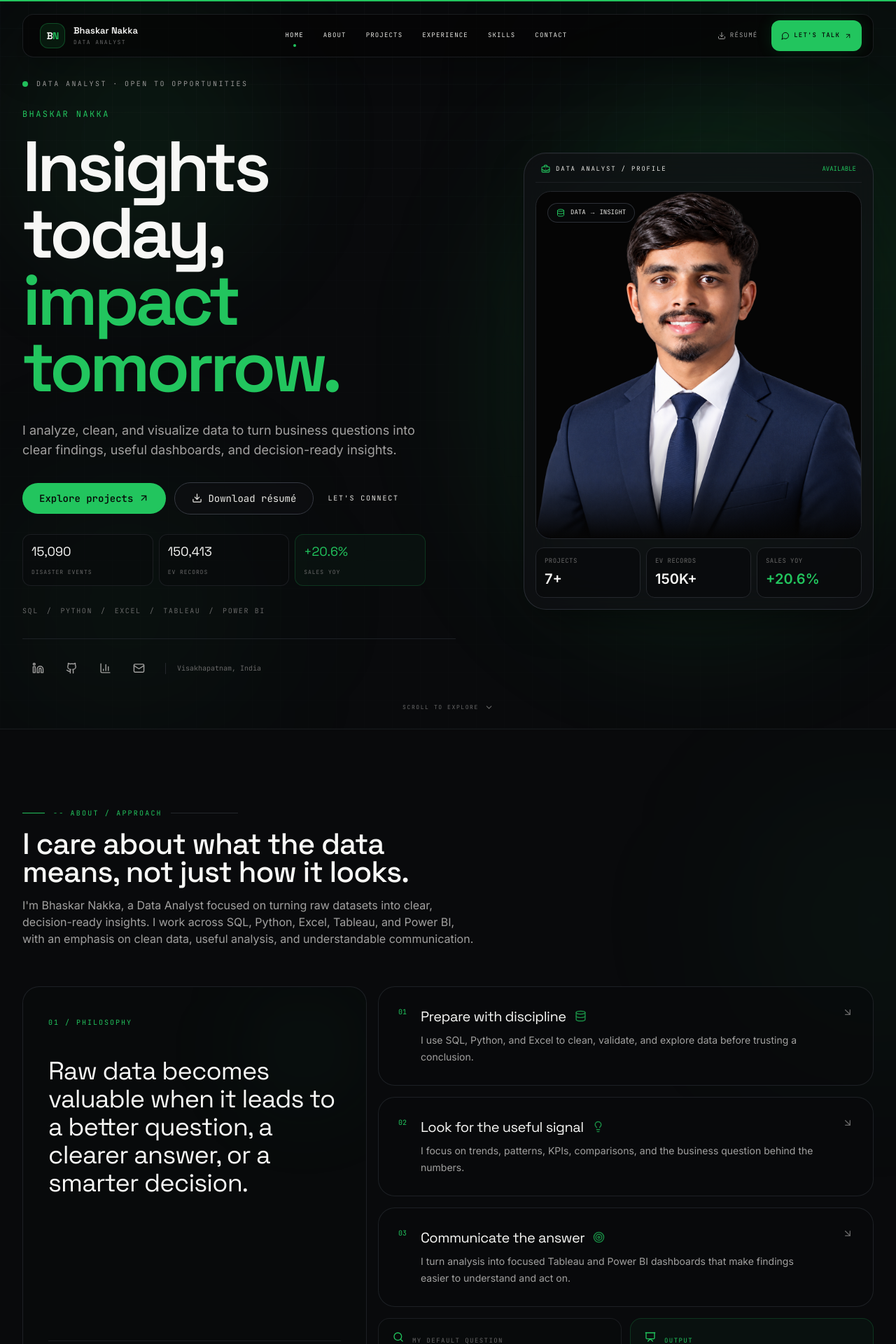
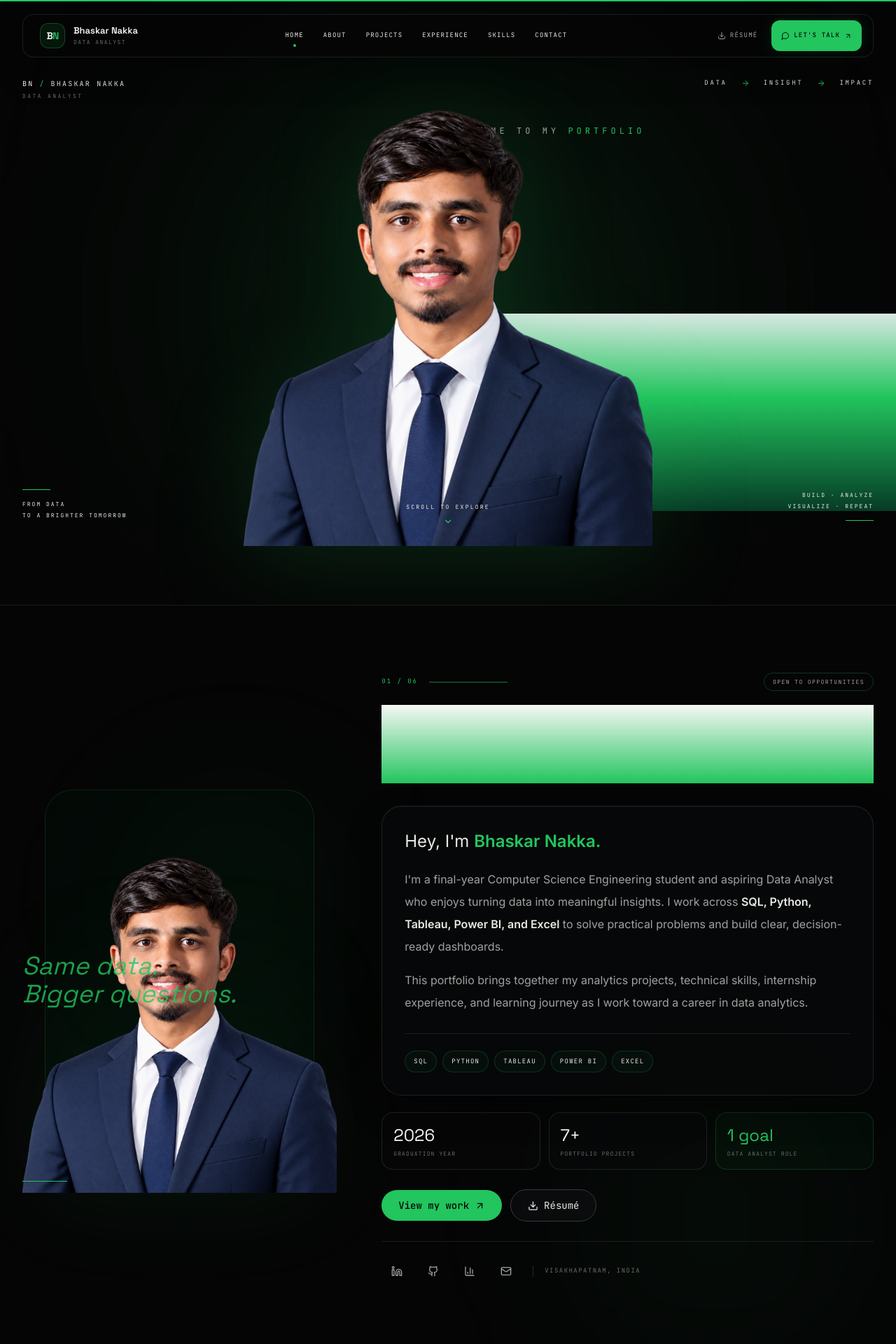
Before and after one commit to bhaskar-nb/portfolio, a Next.js app: page / in a window 1280 px wide. Shown: the top 1920 px of the page at 70% size. Built offline with nearby package versions, Linux system fonts and the light colour scheme.

Commit message:
Redesign hero as opening and intro sequence

```diff
--- a/components/Hero.tsx
+++ b/components/Hero.tsx
@@ -2,56 +2,160 @@
 
 import Image from "next/image";
 import { motion } from "framer-motion";
-import { Download, Mail, Github, Linkedin, BarChart3, ArrowUpRight, Database, BriefcaseBusiness, ChevronDown } from "lucide-react";
+import { Download, Mail, Github, Linkedin, BarChart3, ArrowUpRight, ChevronDown, ArrowRight } from "lucide-react";
 import { profile } from "@/lib/data";
 import MagneticButton from "@/components/MagneticButton";
 
+const tools = ["SQL", "Python", "Tableau", "Power BI", "Excel"];
+
 export default function Hero() {
   return (
-    <section id="home" className="relative flex min-h-[100svh] items-center overflow-hidden px-4 pb-16 pt-28 sm:px-6 lg:px-8">
-      <div className="pointer-events-none absolute inset-0 bg-grid-fine bg-grid opacity-50" />
-      <div className="pointer-events-none absolute -right-32 top-10 h-[520px] w-[520px] rounded-full bg-gold/10 blur-[140px]" />
-      <div className="pointer-events-none absolute bottom-0 left-0 h-[360px] w-[360px] rounded-full bg-gold/5 blur-[120px]" />
+    <section id="home" className="relative overflow-hidden bg-base-900">
+      {/* Opening */}
+      <div className="relative flex min-h-[100svh] items-center overflow-hidden px-4 pb-20 pt-28 sm:px-6 lg:px-8">
+        <div className="pointer-events-none absolute inset-0 bg-grid-fine bg-grid opacity-35" />
+        <div className="pointer-events-none absolute left-1/2 top-1/2 h-[55vw] w-[55vw] max-h-[760px] max-w-[760px] -translate-x-1/2 -translate-y-1/2 rounded-full bg-gold/10 blur-[150px]" />
+        <div className="pointer-events-none absolute inset-x-0 bottom-0 h-56 bg-gradient-to-t from-base-900 via-base-900/40 to-transparent" />
 
-      <div className="relative mx-auto grid w-full max-w-7xl items-center gap-12 lg:grid-cols-[1fr_0.86fr] lg:gap-16">
-        <div className="relative z-10">
-          <motion.div initial={{ opacity: 0, y: 18 }} animate={{ opacity: 1, y: 0 }} transition={{ duration: 0.65 }} className="mb-7 flex items-center gap-3 font-mono text-[10px] uppercase tracking-[0.24em] text-ink-400"><span className="dot-live" />Data Analyst · Open to opportunities</motion.div>
-          <motion.div initial={{ opacity: 0, y: 22 }} animate={{ opacity: 1, y: 0 }} transition={{ duration: 0.75, delay: 0.05 }} className="max-w-3xl">
-            <div className="font-mono text-xs uppercase tracking-[0.2em] text-gold">{profile.name}</div>
-            <h1 className="mt-5 text-balance font-display text-[3.5rem] font-semibold leading-[0.94] tracking-[-0.055em] text-ink-100 sm:text-[5rem] lg:text-[6.35rem]">Insights today,<br /><span className="text-gold">impact tomorrow.</span></h1>
-            <p className="mt-7 max-w-xl text-base leading-7 text-ink-400 sm:text-lg">I analyze, clean, and visualize data to turn business questions into clear findings, useful dashboards, and decision-ready insights.</p>
+        <div className="relative mx-auto w-full max-w-[1500px]">
+          <div className="absolute left-0 top-0 z-20 font-mono text-[9px] uppercase tracking-[0.22em] text-ink-300 sm:text-[10px]">
+            <span className="text-ink-100">BN</span><span className="mx-2 text-gold">/</span>{profile.name}
+            <span className="mt-1 block text-[8px] tracking-[0.3em] text-ink-600">DATA ANALYST</span>
+          </div>
+
+          <div className="absolute right-0 top-0 z-20 hidden items-center gap-5 font-mono text-[9px] uppercase tracking-[0.3em] text-ink-500 sm:flex">
+            <span>DATA</span><ArrowRight size={12} className="text-gold" /><span>INSIGHT</span><ArrowRight size={12} className="text-gold" /><span>IMPACT</span>
+          </div>
+
+          <div className="relative flex min-h-[calc(100svh-8rem)] items-center justify-center">
+            <motion.div
+              initial={{ opacity: 0, y: 18 }}
+              animate={{ opacity: 1, y: 0 }}
+              transition={{ duration: 0.7 }}
+              className="absolute left-1/2 top-[10%] z-10 -translate-x-1/2 whitespace-nowrap font-mono text-[10px] uppercase tracking-[0.42em] text-ink-400 sm:text-xs"
+            >
+              Welcome to my <span className="text-gold">portfolio</span>
+            </motion.div>
+
+            <motion.div
+              initial={{ opacity: 0, scale: 0.96 }}
+              animate={{ opacity: 1, scale: 1 }}
+              transition={{ duration: 1, delay: 0.12 }}
+              className="pointer-events-none absolute left-1/2 top-1/2 z-0 -translate-x-1/2 -translate-y-[46%] whitespace-nowrap select-none font-display text-[22vw] font-semibold leading-none tracking-[-0.08em] text-transparent [background:linear-gradient(180deg,#d8e8e2_0%,#22c55e_42%,#063b26_100%)] bg-clip-text opacity-20"
+            >
+              PORTFOLIO
+            </motion.div>
+
+            <motion.div
+              initial={{ opacity: 0, y: 35, scale: 0.97 }}
+              animate={{ opacity: 1, y: 0, scale: 1 }}
+              transition={{ duration: 0.9, delay: 0.18 }}
+              className="relative z-10 mt-10 h-[72svh] w-full max-w-[620px] sm:h-[78svh]"
+            >
+              <Image
+                src="/DP image.png"
+                alt={`${profile.name} — Data Analyst`}
+                fill
+                priority
+                sizes="(max-width: 640px) 92vw, 620px"
+                className="object-contain object-bottom drop-shadow-[0_25px_70px_rgba(34,197,94,0.14)]"
+              />
+            </motion.div>
+
+            <div className="absolute left-0 bottom-10 z-20 hidden max-w-[190px] sm:block">
+              <div className="mb-3 h-px w-10 bg-gold" />
+              <p className="font-mono text-[8px] uppercase leading-4 tracking-[0.25em] text-ink-500">From data<br />to a brighter tomorrow</p>
+            </div>
+
+            <div className="absolute right-0 bottom-10 z-20 hidden text-right sm:block">
+              <p className="font-mono text-[8px] uppercase leading-4 tracking-[0.25em] text-ink-500">Build · Analyze<br />Visualize · Repeat</p>
+              <div className="ml-auto mt-3 h-px w-10 bg-gold" />
+            </div>
+
+            <a href="#intro" aria-label="Scroll to introduction" className="absolute bottom-8 left-1/2 z-30 flex -translate-x-1/2 flex-col items-center gap-2 font-mono text-[8px] uppercase tracking-[0.28em] text-ink-500 transition-colors hover:text-gold">
+              <span>Scroll to explore</span><ChevronDown size={14} className="text-gold" />
+            </a>
+          </div>
+        </div>
+      </div>
+
+      {/* Intro */}
+      <div id="intro" className="relative flex min-h-[100svh] scroll-mt-20 items-center overflow-hidden border-t border-base-500/60 px-4 py-24 sm:px-6 lg:px-8">
+        <div className="pointer-events-none absolute inset-0 bg-grid-fine opacity-20" />
+        <div className="pointer-events-none absolute left-[15%] top-1/4 h-72 w-72 rounded-full bg-gold/5 blur-[110px]" />
+        <div className="pointer-events-none absolute right-[5%] bottom-0 h-96 w-96 rounded-full bg-gold/5 blur-[130px]" />
+
+        <div className="relative mx-auto grid w-full max-w-7xl items-center gap-10 lg:grid-cols-[0.78fr_1.22fr] lg:gap-16">
+          <motion.div
+            initial={{ opacity: 0, x: -24 }}
+            whileInView={{ opacity: 1, x: 0 }}
+            viewport={{ once: true, margin: "-80px" }}
+            transition={{ duration: 0.7 }}
+            className="relative mx-auto h-[52svh] min-h-[420px] w-full max-w-[470px] sm:h-[68svh] lg:mx-0 lg:h-[76svh]"
+          >
+            <div className="absolute inset-8 rounded-[2.5rem] border border-gold/15 bg-gold/[0.025]" />
+            <div className="absolute inset-x-8 bottom-0 h-2/3 rounded-[2.5rem] bg-gradient-to-t from-gold/10 to-transparent blur-3xl" />
+            <Image
+              src="/DP image.png"
+              alt={`${profile.name} — portrait`}
+              fill
+              sizes="(max-width: 1024px) 90vw, 470px"
+              className="relative z-10 object-contain object-bottom"
+            />
+            <div className="absolute left-0 top-1/2 z-20 -translate-y-1/2 font-display text-3xl italic leading-[1.05] text-gold/80 sm:text-4xl">
+              Same data.<br />Bigger questions.
+            </div>
+            <div className="absolute bottom-4 left-0 z-20 h-px w-16 bg-gold" />
           </motion.div>
 
-          <motion.div initial={{ opacity: 0, y: 14 }} animate={{ opacity: 1, y: 0 }} transition={{ duration: 0.55, delay: 0.22 }} className="mt-8 flex flex-wrap items-center gap-3">
-            <MagneticButton href="#projects" className="btn-primary">Explore projects <ArrowUpRight size={15} /></MagneticButton>
-            <MagneticButton href="/Resume.pdf" download className="btn-secondary"><Download size={15} /> Download résumé</MagneticButton>
-            <a href="#contact" className="inline-flex min-h-11 items-center px-2 py-3 font-mono text-[10px] uppercase tracking-[0.18em] text-ink-500 transition-colors hover:text-gold">Let&apos;s connect</a>
-          </motion.div>
+          <motion.div
+            initial={{ opacity: 0, x: 24 }}
+            whileInView={{ opacity: 1, x: 0 }}
+            viewport={{ once: true, margin: "-80px" }}
+            transition={{ duration: 0.7, delay: 0.08 }}
+            className="relative"
+          >
+            <div className="flex items-center justify-between gap-4">
+              <div className="flex items-center gap-4 font-mono text-[9px] uppercase tracking-[0.22em] text-gold">
+                <span>01 / 06</span><span className="h-px w-16 bg-gold/60 sm:w-28" />
+              </div>
+              <span className="hidden rounded-full border border-gold/25 px-3 py-1.5 font-mono text-[8px] uppercase tracking-[0.18em] text-ink-400 sm:block">Open to opportunities</span>
+            </div>
 
-          <motion.div initial={{ opacity: 0 }} animate={{ opacity: 1 }} transition={{ delay: 0.34 }} className="mt-7 grid max-w-xl grid-cols-1 gap-2 sm:grid-cols-3">
-            <div className="rounded-xl border border-base-500/70 bg-base-800/50 px-3 py-2.5"><span className="block font-display text-lg text-ink-100">15,090</span><span className="font-mono text-[8px] uppercase tracking-[0.12em] text-ink-600">disaster events</span></div>
-            <div className="rounded-xl border border-base-500/70 bg-base-800/50 px-3 py-2.5"><span className="block font-display text-lg text-ink-100">150,413</span><span className="font-mono text-[8px] uppercase tracking-[0.12em] text-ink-600">EV records</span></div>
-            <div className="rounded-xl border border-gold/20 bg-gold/[0.04] px-3 py-2.5"><span className="block font-display text-lg text-gold">+20.6%</span><span className="font-mono text-[8px] uppercase tracking-[0.12em] text-ink-600">sales YoY</span></div>
-          </motion.div>
+            <h2 className="mt-5 font-display text-[5rem] font-semibold leading-[0.82] tracking-[-0.06em] text-transparent [background:linear-gradient(180deg,#f7f7f5_0%,#22c55e_100%)] bg-clip-text sm:text-[7.5rem] lg:text-[8.5rem]">Intro</h2>
 
-          <motion.div initial={{ opacity: 0 }} animate={{ opacity: 1 }} transition={{ delay: 0.42 }} className="mt-7 flex flex-wrap items-center gap-x-3 gap-y-2 font-mono text-[10px] uppercase tracking-[0.16em] text-ink-600"><span className="text-ink-300">SQL</span><span>/</span><span>Python</span><span>/</span><span>Excel</span><span>/</span><span>Tableau</span><span>/</span><span>Power BI</span></motion.div>
+            <div className="mt-8 max-w-3xl rounded-[1.75rem] border border-base-500/80 bg-base-800/65 p-6 shadow-panel backdrop-blur-xl sm:p-8">
+              <p className="text-xl leading-8 text-ink-200 sm:text-2xl sm:leading-9">Hey, I&apos;m <span className="font-semibold text-gold">{profile.name}.</span></p>
+              <p className="mt-5 text-sm leading-7 text-ink-400 sm:text-base sm:leading-8">I&apos;m a final-year Computer Science Engineering student and aspiring Data Analyst who enjoys turning data into meaningful insights. I work across <span className="font-semibold text-ink-200">SQL, Python, Tableau, Power BI, and Excel</span> to solve practical problems and build clear, decision-ready dashboards.</p>
+              <p className="mt-4 text-sm leading-7 text-ink-400 sm:text-base sm:leading-8">This portfolio brings together my analytics projects, technical skills, internship experience, and learning journey as I work toward a career in data analytics.</p>
 
-          <motion.div initial={{ opacity: 0, y: 10 }} animate={{ opacity: 1, y: 0 }} transition={{ duration: 0.5, delay: 0.5 }} className="mt-8 flex items-center gap-4 border-t border-base-500/80 pt-5">
-            <div className="flex items-center gap-1"><a href={profile.links.linkedin} target="_blank" rel="noreferrer" aria-label="LinkedIn" className="flex min-h-11 min-w-11 items-center justify-center rounded-full text-ink-400 transition-colors hover:text-gold"><Linkedin size={17} /></a><a href={profile.links.github} target="_blank" rel="noreferrer" aria-label="GitHub" className="flex min-h-11 min-w-11 items-center justify-center rounded-full text-ink-400 transition-colors hover:text-gold"><Github size={17} /></a><a href={profile.links.tableau} target="_blank" rel="noreferrer" aria-label="Tableau Public" className="flex min-h-11 min-w-11 items-center justify-center rounded-full text-ink-400 transition-colors hover:text-gold"><BarChart3 size={17} /></a><a href={`mailto:${profile.email}`} aria-label="Email" className="flex min-h-11 min-w-11 items-center justify-center rounded-full text-ink-400 transition-colors hover:text-gold"><Mail size={17} /></a></div>
-            <span className="hidden h-4 w-px bg-base-500 sm:block" /><span className="font-mono text-[10px] text-ink-600">{profile.location}</span>
+              <div className="mt-7 flex flex-wrap gap-2 border-t border-base-500/70 pt-6">
+                {tools.map((tool) => <span key={tool} className="rounded-full border border-gold/20 bg-gold/[0.04] px-3 py-2 font-mono text-[9px] uppercase tracking-[0.14em] text-ink-300">{tool}</span>)}
+              </div>
+            </div>
+
+            <div className="mt-6 grid gap-3 sm:grid-cols-3">
+              <div className="rounded-2xl border border-base-500/80 bg-base-800/45 p-4"><span className="font-display text-2xl text-ink-100">2026</span><span className="mt-1 block font-mono text-[8px] uppercase tracking-[0.14em] text-ink-600">Graduation year</span></div>
+              <div className="rounded-2xl border border-base-500/80 bg-base-800/45 p-4"><span className="font-display text-2xl text-ink-100">7+</span><span className="mt-1 block font-mono text-[8px] uppercase tracking-[0.14em] text-ink-600">Portfolio projects</span></div>
+              <div className="rounded-2xl border border-gold/20 bg-gold/[0.035] p-4"><span className="font-display text-2xl text-gold">1 goal</span><span className="mt-1 block font-mono text-[8px] uppercase tracking-[0.14em] text-ink-600">Data Analyst role</span></div>
+            </div>
+
+            <div className="mt-7 flex flex-wrap items-center gap-3">
+              <MagneticButton href="#projects" className="btn-primary">View my work <ArrowUpRight size={15} /></MagneticButton>
+              <MagneticButton href="/Resume.pdf" download className="btn-secondary"><Download size={15} /> Résumé</MagneticButton>
+            </div>
+
+            <div className="mt-7 flex flex-wrap items-center gap-x-2 gap-y-1 border-t border-base-500/70 pt-5 font-mono text-[9px] uppercase tracking-[0.16em] text-ink-600">
+              <a href={profile.links.linkedin} target="_blank" rel="noreferrer" aria-label="LinkedIn" className="flex min-h-11 min-w-11 items-center justify-center text-ink-400 transition-colors hover:text-gold"><Linkedin size={16} /></a>
+              <a href={profile.links.github} target="_blank" rel="noreferrer" aria-label="GitHub" className="flex min-h-11 min-w-11 items-center justify-center text-ink-400 transition-colors hover:text-gold"><Github size={16} /></a>
+              <a href={profile.links.tableau} target="_blank" rel="noreferrer" aria-label="Tableau Public" className="flex min-h-11 min-w-11 items-center justify-center text-ink-400 transition-colors hover:text-gold"><BarChart3 size={16} /></a>
+              <a href={`mailto:${profile.email}`} aria-label="Email" className="flex min-h-11 min-w-11 items-center justify-center text-ink-400 transition-colors hover:text-gold"><Mail size={16} /></a>
+              <span className="mx-2 hidden h-4 w-px bg-base-500 sm:block" />
+              <span>{profile.location}</span>
+            </div>
           </motion.div>
         </div>
-
-        <motion.div initial={{ opacity: 0, x: 30, scale: 0.96 }} animate={{ opacity: 1, x: 0, scale: 1 }} transition={{ duration: 0.8, delay: 0.2 }} className="relative mx-auto w-full max-w-[500px] lg:mr-0">
-          <div className="absolute -inset-10 rounded-full bg-gold/10 blur-[90px]" />
-          <div className="relative overflow-hidden rounded-[2rem] border border-base-400/70 bg-base-700/70 p-3 shadow-panel backdrop-blur-xl sm:p-4">
-            <div className="flex items-center justify-between border-b border-base-500/70 px-2 pb-3"><div className="flex items-center gap-2 font-mono text-[9px] uppercase tracking-[0.2em] text-ink-500"><BriefcaseBusiness size={13} className="text-gold" /> data analyst / profile</div><span className="font-mono text-[9px] text-gold">AVAILABLE</span></div>
-            <div className="relative mt-3 overflow-hidden rounded-[1.35rem] border border-base-500 bg-base-900"><div className="absolute inset-x-0 bottom-0 z-20 h-1/3 bg-gradient-to-t from-base-900 via-base-900/20 to-transparent" /><div className="absolute left-4 top-4 z-30 flex items-center gap-2 rounded-full border border-base-400/80 bg-base-800/70 px-3 py-1.5 font-mono text-[9px] text-ink-300 backdrop-blur-md"><Database size={12} className="text-gold" /> DATA → INSIGHT</div><Image src="/DP image.png" alt={`${profile.name} — Data Analyst`} width={700} height={760} priority className="relative z-10 mx-auto h-auto w-full object-contain" sizes="(max-width: 1024px) 92vw, 500px" /></div>
-            <div className="grid grid-cols-3 gap-2 pt-3"><div className="rounded-xl border border-base-500 bg-base-800/80 p-3"><div className="font-mono text-[9px] uppercase tracking-wider text-ink-600">Projects</div><div className="mt-1 text-xl font-semibold text-ink-100">7+</div></div><div className="rounded-xl border border-base-500 bg-base-800/80 p-3"><div className="font-mono text-[9px] uppercase tracking-wider text-ink-600">EV records</div><div className="mt-1 text-xl font-semibold text-ink-100">150K+</div></div><div className="rounded-xl border border-base-500 bg-base-800/80 p-3"><div className="font-mono text-[9px] uppercase tracking-wider text-ink-600">Sales YoY</div><div className="mt-1 text-xl font-semibold text-gold">+20.6%</div></div></div>
-          </div>
-        </motion.div>
       </div>
-      <a href="#about" aria-label="Scroll to about" className="absolute bottom-6 left-1/2 hidden -translate-x-1/2 items-center gap-2 font-mono text-[8px] uppercase tracking-[0.2em] text-ink-600 transition-colors hover:text-gold sm:flex">Scroll to explore <ChevronDown size={13} /></a>
     </section>
   );
 }
```
